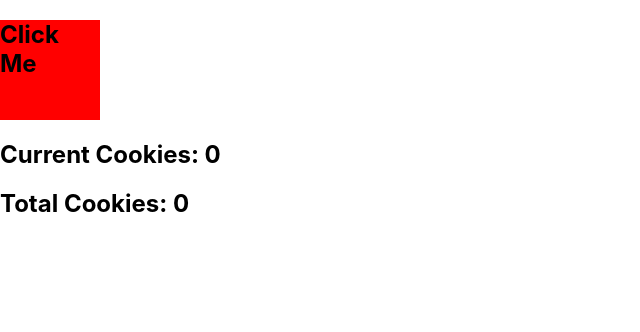
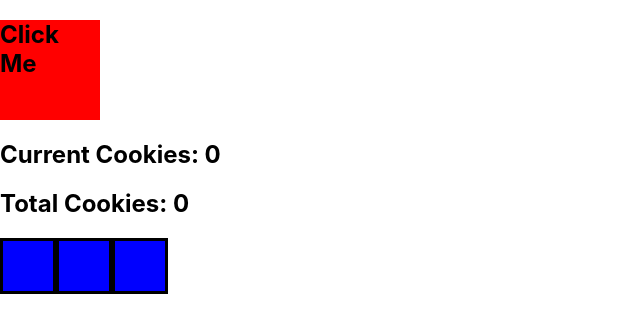
Before and after one commit to unclejake/cookie-clone, a React (Create React App) app: page / in a window 1280 px wide. Shown: the top 332 px of the page, without its empty margins (0-640 px from the left). Built offline with nearby package versions, Linux system fonts and the light colour scheme.

Commit message:
adding cookie store component to app, adding decrement cookie function

```diff
--- a/src/App.js
+++ b/src/App.js
@@ -7,7 +7,7 @@ import CookieStore from './components/CookieStore';
 import {
   incrementCurrentCookies,
   incrementTotalCookies
-} from './functions/incrementCookie';
+} from './functions/changeCookieAmount';
 
 class App extends Component {
 
--- a/src/components/CookieStore.js
+++ b/src/components/CookieStore.js
@@ -5,6 +5,15 @@ class CookieStore extends React.Component {
     render() {
         return(
             <div>
+                <div
+                    className="storeitem"
+                />
+                <div
+                    className="storeitem"
+                />
+                <div
+                    className="storeitem"
+                />
             </div>
         );
     }
--- a/src/functions/incrementCookie.js
+++ b/src/functions/changeCookieAmount.js
@@ -13,3 +13,11 @@ function incrementTotalCookies(state, props) {
 }
 
 export {incrementTotalCookies};
+
+function decrementCurrentCookies(state, props) {
+    return {
+        currentCookies: state.currentcookies - 1
+    }
+}
+
+export {decrementCurrentCookies};
--- a/src/index.css
+++ b/src/index.css
@@ -18,3 +18,12 @@ code {
   width: 100px;
   background-color: red;
 }
+
+.storeitem {
+  height: 50px;
+  width: 50px;
+  background-color: blue;
+  float: left;
+  border-style: solid;
+  border-color: black;
+}
```
